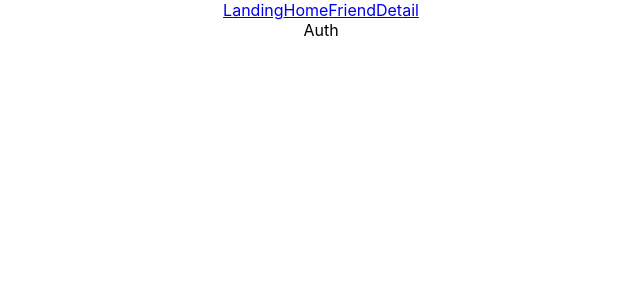
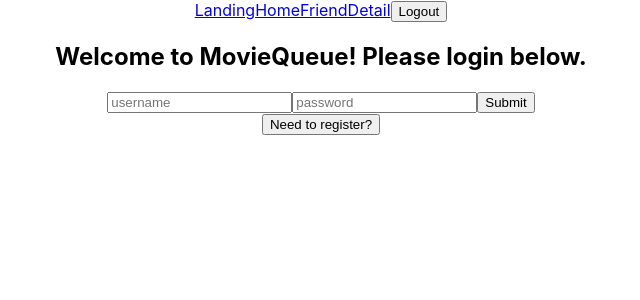
Before and after one commit to svarela123/MovieQueue, a React (Create React App) app: page / in a window 1280 px wide. Shown: the top 300 px of the page, without its empty margins (319-959 px from the left). Built offline with nearby package versions, Linux system fonts and the light colour scheme.

Commit message:
updated addfriend functionality

```diff
--- a/package.json
+++ b/package.json
@@ -3,6 +3,7 @@
   "version": "0.1.0",
   "private": true,
   "main": "server/index.js",
+  "proxy": "http://localhost:4545",
   "dependencies": {
     "@testing-library/jest-dom": "^5.16.5",
     "@testing-library/react": "^13.4.0",
--- a/src/components/Auth.jsx
+++ b/src/components/Auth.jsx
@@ -1,10 +1,51 @@
-import {useState} from 'react'
+import {useState, useContext} from 'react'
+import axios from 'axios'
+import AuthContext from '../store/AuthContext'
 
 const Auth = () => {
   const [username, setUsername] = useState('')
   const [password, setPassword] = useState('')
+  const [register, setRegister] = useState(false)
+  const authCtx = useContext(AuthContext)
+
+  const handleSubmit = e => {
+    e.preventDefault()
+
+    const body = {
+      username,
+      password
+    }
+
+
+    axios.post(register ? '/api/register' : '/api/login', body)
+    // .then(res => console.log(res.data))
+    .then(res => authCtx.login(res.data.token, res.data.exp, res.data.userId))
+    // .catch(err => console.log(err.response.data))
+    .catch(err => console.log(err))
+  }
+
+  // console.log(authCtx)
   return (
-    <div>Auth</div>
+    <div>
+      {register ? (
+        <form onSubmit={e => handleSubmit(e)}>
+          <h2>Welcome to MovieQueue! Please sign up below.</h2>
+          <input placeholder='username' onChange={e => setUsername(e.target.value)}/>
+          <input placeholder='password' onChange={e => setPassword(e.target.value)}/>
+          <button>Submit</button>
+
+        </form>
+      ) : (
+        <form onSubmit={e => handleSubmit(e)}>
+          <h2>Welcome to MovieQueue! Please login below.</h2>
+          <input placeholder='username' onChange={e => setUsername(e.target.value)}/>
+          <input placeholder='password' onChange={e => setPassword(e.target.value)}/>
+          <button>Submit</button>
+
+        </form>
+      )}
+      <button onClick={() => setRegister(!register)}>Need to {register ? 'login?' : 'register?'}</button>
+    </div>
   )
 }
 
--- a/src/components/Header.jsx
+++ b/src/components/Header.jsx
@@ -1,12 +1,16 @@
 import React from 'react'
 import { NavLink } from 'react-router-dom'
+import AuthContext from '../store/AuthContext'
+import { useContext } from 'react'
 
 const Header = () => {
+  const authCtx = useContext(AuthContext)
   return (
     <nav>
         <NavLink to='/'>Landing</NavLink>
         <NavLink to='/home'>Home</NavLink>
         <NavLink to='/frienddetail'>FriendDetail</NavLink>
+        <button onClick={authCtx.logout}>Logout</button>
     </nav>
   )
 }
--- a/src/components/Home.jsx
+++ b/src/components/Home.jsx
@@ -1,9 +1,45 @@
-import React from 'react'
+import React, { useState, useEffect, useContext } from 'react';
+import axios from 'axios';
+import AuthContext from '../store/AuthContext'
 
-const Home = () => {
+const getAllUsers = () => {
+  const [users, setUsers] = useState([]);
+  const { userId } = useContext(AuthContext);
+
+  useEffect(() => {
+    const fetchUsers = async () => {
+      try {
+        const res = await axios.get('http://localhost:4545/api/getAllUsers');
+        setUsers(res.data);
+      } catch (error) {
+        console.error(error);
+      }
+    };
+
+    fetchUsers();
+  }, []);
+
+  const handleAddFriend = async (friendId) => {
+    try {
+      await axios.post('http://localhost:4545/api/addfriend', {
+        userId,
+        friendId,
+      });
+    } catch (error) {
+      console.error(error);
+    }
+  };
+
   return (
-    <div>Home</div>
-  )
-}
+    <div>
+      <h2>Users</h2>
+      {users.map(user => (
+        <p key={user.id} onClick={() => handleAddFriend(user.id)}>
+          {user.name}
+        </p>
+      ))}
+    </div>
+  );
+};
 
-export default Home
+export default getAllUsers;
--- a/src/index.js
+++ b/src/index.js
@@ -4,13 +4,16 @@ import "./index.css";
 import App from "./App";
 import reportWebVitals from "./reportWebVitals";
 import { BrowserRouter } from "react-router-dom";
+import { AuthContextProvider } from "./store/AuthContext";
 
 const root = ReactDOM.createRoot(document.getElementById("root"));
 root.render(
   <React.StrictMode>
-    <BrowserRouter>
-      <App />
-    </BrowserRouter>
+    <AuthContextProvider>
+      <BrowserRouter>
+        <App />
+      </BrowserRouter>
+    </AuthContextProvider>
   </React.StrictMode>
 );
 
--- /dev/null
+++ b/src/store/AuthContext.js
@@ -0,0 +1,97 @@
+import { useState, useEffect, useCallback, createContext } from "react";
+
+let logoutTimer
+
+const AuthContext = createContext({
+    token: '',
+    login: () => {},
+    logout: () => {},
+    userId: null
+})
+
+const calculateRemainingTime = exp => {
+    const currentTime = new Date().getTime()
+    const expTime = exp
+    const remainingTime = expTime - currentTime
+    return remainingTime
+}
+
+const getLocalData = () => {
+    const storedToken = localStorage.getItem('token')
+    const storedExp = localStorage.getItem('exp')
+    const storedUserId = localStorage.getItem('userId')
+
+    const remainingTime = calculateRemainingTime(storedExp)
+
+    if(remainingTime <= 1000 * 60 * 30){
+        localStorage.removeItem('token')
+        localStorage.removeItem('exp')
+        localStorage.removeItem('userId')
+        return null
+    }
+
+    return {
+        token: storedToken,
+        duration: remainingTime,
+        userId: storedUserId
+    }
+}
+
+export const AuthContextProvider = (props) => {
+    const localData = getLocalData()
+
+    let initialToken
+    let initialId
+
+    if(localData){
+        initialToken = localData.token
+        initialId = localData.userId
+    }
+
+    const [token, setToken] = useState(initialToken)
+    const [userId, setUserId] = useState(initialId)
+
+    const logout = () => {
+        setToken(null)
+        setUserId(null)
+
+        localStorage.removeItem('token')
+        localStorage.removeItem('exp')
+        localStorage.removeItem('userId')
+
+        if(logoutTimer){
+            clearTimeout(logoutTimer)
+        }
+    }
+
+    const login = (token, exp, userId) => {
+        setToken(token)
+        setUserId(userId)
+
+        localStorage.setItem('token', token)
+        localStorage.setItem('exp', exp)
+        localStorage.setItem('userId', exp)
+
+        const remainingTime = calculateRemainingTime(exp)
+
+        logoutTimer = setTimeout(logout, remainingTime)
+
+    }
+
+    useEffect(() => {
+        if(localData){
+            logoutTimer = setTimeout(logout, localData.duration)
+        }
+    }, [localData, logout])
+
+
+    const contextValue = {token, userId, login, logout}
+
+    return (
+        <AuthContext.Provider value={contextValue}>
+            {props.children}
+        </AuthContext.Provider>
+    )
+}
+
+export default AuthContext
```
Also changed, not shown: 1 other file (tests, documents, lock files or other folders).
